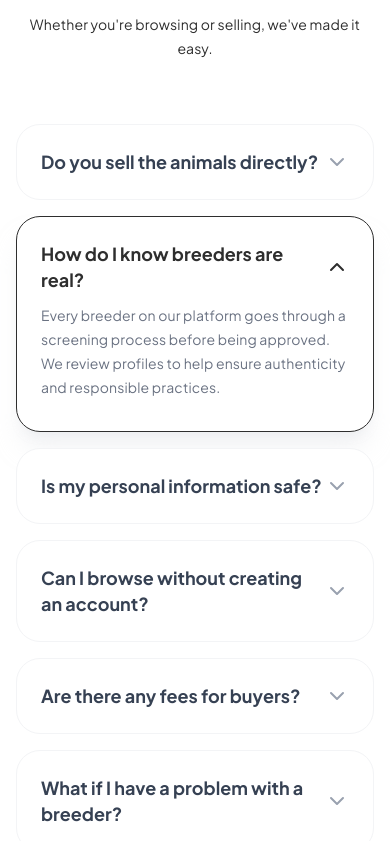
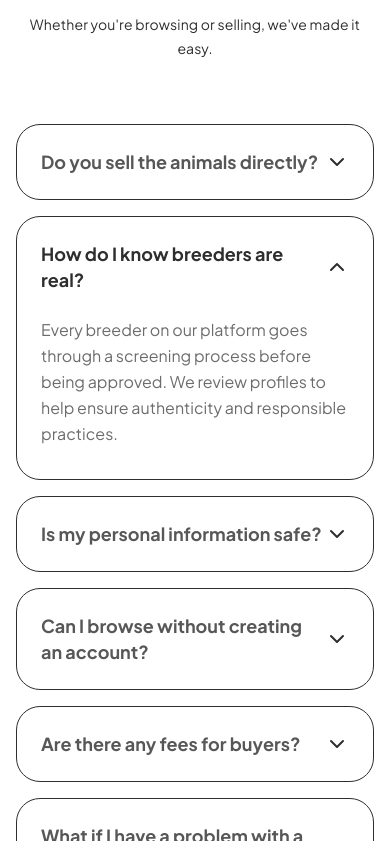
Before and after one commit to NH-Shohan/pets-plus, a Next.js app: page / in a window 390 px wide. Shown: the part 5943-6784 px from the top of the page. Built offline with nearby package versions, Linux system fonts and the light colour scheme.

Commit message:
feat: animate footer links; refactor: adjust responsive typography and update FAQ component styling.

```diff
--- a/src/app/globals.css
+++ b/src/app/globals.css
@@ -63,7 +63,14 @@ body {
 
   @media (min-width: 1024px) {
     .text-hero-primary {
-      font-size: 100px;
+      font-size: 84px;
+      line-height: 88px;
+    }
+  }
+
+  @media (min-width: 1440px) {
+    .text-hero-primary {
+      font-size: 92px;
       line-height: 90px;
     }
   }
@@ -83,14 +90,21 @@ body {
 
   @media (min-width: 768px) {
     .text-hero-secondary {
-      font-size: 64px;
+      font-size: 56px;
       line-height: 68px;
     }
   }
 
   @media (min-width: 1024px) {
     .text-hero-secondary {
-      font-size: 80px;
+      font-size: 56px;
+      line-height: 100%;
+    }
+  }
+
+  @media (min-width: 1440px) {
+    .text-hero-secondary {
+      font-size: 64px;
       line-height: 100%;
     }
   }
@@ -117,6 +131,13 @@ body {
 
   @media (min-width: 1024px) {
     .text-hero-tertiary {
+      font-size: 54px;
+      line-height: 58px;
+    }
+  }
+
+  @media (min-width: 1440px) {
+    .text-hero-tertiary {
       font-size: 60px;
       line-height: 60px;
     }
@@ -137,6 +158,13 @@ body {
   }
 
   @media (min-width: 1024px) {
+    .text-display-large {
+      font-size: 36px;
+      line-height: 100%;
+    }
+  }
+
+  @media (min-width: 1440px) {
     .text-display-large {
       font-size: 40px;
       line-height: 100%;
@@ -159,6 +187,13 @@ body {
 
   @media (min-width: 1024px) {
     .text-display-medium {
+      font-size: 26px;
+      line-height: 24px;
+    }
+  }
+
+  @media (min-width: 1440px) {
+    .text-display-medium {
       font-size: 30px;
       line-height: 24px;
     }
@@ -179,6 +214,13 @@ body {
   }
 
   @media (min-width: 1024px) {
+    .text-display-small {
+      font-size: 23px;
+      line-height: 31px;
+    }
+  }
+
+  @media (min-width: 1440px) {
     .text-display-small {
       font-size: 26px;
       line-height: 34px;
@@ -202,6 +244,13 @@ body {
 
   @media (min-width: 1024px) {
     .text-heading-large {
+      font-size: 22px;
+      line-height: 30px;
+    }
+  }
+
+  @media (min-width: 1440px) {
+    .text-heading-large {
       font-size: 24px;
       line-height: 34px;
     }
@@ -216,6 +265,13 @@ body {
 
   @media (min-width: 1024px) {
     .text-heading-medium {
+      font-size: 17px;
+      line-height: 27px;
+    }
+  }
+
+  @media (min-width: 1440px) {
+    .text-heading-medium {
       font-size: 18px;
       line-height: 30px;
     }
@@ -229,6 +285,13 @@ body {
   }
 
   @media (min-width: 1024px) {
+    .text-heading-small {
+      font-size: 16px;
+      line-height: 42px;
+    }
+  }
+
+  @media (min-width: 1440px) {
     .text-heading-small {
       font-size: 18px;
       line-height: 50px;
--- a/src/components/layout/Footer.tsx
+++ b/src/components/layout/Footer.tsx
@@ -1,4 +1,9 @@
+'use client';
+
+import AnimateInView from '@/components/ui/AnimateInView';
+import { defaultStagger, defaultTransition, fadeUp } from '@/lib/animations';
 import { Heart } from 'lucide-react';
+import { motion } from 'motion/react';
 import Image from 'next/image';
 import Link from 'next/link';
 
@@ -67,9 +72,12 @@ const Footer = () => {
           </div>
 
           {/* Links Columns - Responsive grid */}
-          <div className="md:col-span-4 lg:col-span-9 grid grid-cols-2 md:grid-cols-3 lg:grid-cols-5 gap-8">
+          <AnimateInView
+            variants={defaultStagger}
+            className="md:col-span-4 lg:col-span-9 grid grid-cols-2 md:grid-cols-3 lg:grid-cols-5 gap-8"
+          >
             {FOOTER_SECTIONS.map((section) => (
-              <div key={section.title} className="space-y-2">
+              <motion.div key={section.title} variants={fadeUp} transition={defaultTransition} className="space-y-2">
                 <h4 className="text-heading-medium text-left! text-paragraph">{section.title}</h4>
                 <ul className="space-y-0 text-sm">
                   {section.links.map((link) => (
@@ -80,9 +88,9 @@ const Footer = () => {
                     </li>
                   ))}
                 </ul>
-              </div>
+              </motion.div>
             ))}
-          </div>
+          </AnimateInView>
         </div>
 
         {/* Bottom Bar - Refined with subtle border and better hierarchy */}
--- a/src/components/sections/FAQ.tsx
+++ b/src/components/sections/FAQ.tsx
@@ -1,7 +1,7 @@
-"use client";
+'use client';
 
-import { useState } from "react";
-import { ChevronDown } from "lucide-react";
+import { ChevronDown } from 'lucide-react';
+import { useState } from 'react';
 
 /*
   FAQ Section
@@ -12,39 +12,39 @@ import { ChevronDown } from "lucide-react";
 
 const faqData = [
   {
-    question: "Do you sell the animals directly?",
+    question: 'Do you sell the animals directly?',
     answer:
-      "No, Pets&Plus is a marketplace that connects buyers with verified breeders. We facilitate the discovery and connection process, but the actual transaction and care transfer happen between you and the breeder.",
+      'No, Pets&Plus is a marketplace that connects buyers with verified breeders. We facilitate the discovery and connection process, but the actual transaction and care transfer happen between you and the breeder.',
   },
   {
-    question: "How do I know breeders are real?",
+    question: 'How do I know breeders are real?',
     answer:
-      "Every breeder on our platform goes through a screening process before being approved. We review profiles to help ensure authenticity and responsible practices.",
+      'Every breeder on our platform goes through a screening process before being approved. We review profiles to help ensure authenticity and responsible practices.',
   },
   {
-    question: "Is my personal information safe?",
+    question: 'Is my personal information safe?',
     answer:
-      "Absolutely. We use industry-standard encryption and security protocols to protect your data. We never share your personal information with third parties without your explicit consent.",
+      'Absolutely. We use industry-standard encryption and security protocols to protect your data. We never share your personal information with third parties without your explicit consent.',
   },
   {
-    question: "Can I browse without creating an account?",
+    question: 'Can I browse without creating an account?',
     answer:
-      "Yes, you can browse all listings and breeder profiles without an account. However, you will need to create a free account to contact breeders or save your favorite listings.",
+      'Yes, you can browse all listings and breeder profiles without an account. However, you will need to create a free account to contact breeders or save your favorite listings.',
   },
   {
-    question: "Are there any fees for buyers?",
+    question: 'Are there any fees for buyers?',
     answer:
-      "Browsing and contacting breeders on Pets&Plus is completely free for buyers. We do not charge any commission or service fees to those looking for their next pet.",
+      'Browsing and contacting breeders on Pets&Plus is completely free for buyers. We do not charge any commission or service fees to those looking for their next pet.',
   },
   {
-    question: "What if I have a problem with a breeder?",
+    question: 'What if I have a problem with a breeder?',
     answer:
-      "We take all reports seriously. If you encounter any issues, our support team is here to help mediate and investigate. We maintain strict community guidelines to ensure a safe environment.",
+      'We take all reports seriously. If you encounter any issues, our support team is here to help mediate and investigate. We maintain strict community guidelines to ensure a safe environment.',
   },
   {
-    question: "Do you guarantee the listings?",
+    question: 'Do you guarantee the listings?',
     answer:
-      "While we verify breeders, we recommend all buyers perform their own due diligence, visit the breeder in person when possible, and ask for health certifications. We provide the tools to help you make an informed decision.",
+      'While we verify breeders, we recommend all buyers perform their own due diligence, visit the breeder in person when possible, and ask for health certifications. We provide the tools to help you make an informed decision.',
   },
 ];
 
@@ -72,43 +72,47 @@ const FAQ = () => {
             <div
               key={index}
               className={`group bg-white rounded-3xl border transition-all duration-300 ${
-                openIndex === index
-                  ? "border-foreground shadow-xl shadow-gray-200/50"
-                  : "border-gray-100 hover:border-gray-200 hover:shadow-md"
+                openIndex === index ? 'border-foreground' : 'hover:shadow-sm'
               }`}
+              style={{
+                borderColor: openIndex === index ? undefined : 'var(--color-border)',
+                ...(openIndex !== index &&
+                  ({
+                    '--tw-shadow-color': 'var(--color-surface-light)',
+                  } as React.CSSProperties)),
+              }}
             >
               <button
                 onClick={() => toggleFAQ(index)}
-                className={`w-full flex items-center justify-between pt-6 md:pt-8 px-6 md:px-8 pb-6 md:pb-8 text-left outline-none transition-[padding] duration-300 ease-out ${
-                  openIndex === index ? "pb-2.5!" : ""
-                }`}
+                className="w-full flex items-center justify-between p-6 md:p-8 text-left outline-none cursor-pointer"
               >
                 <span
-                  className={`text-heading-large transition-colors duration-300 ${
-                    openIndex === index ? "text-foreground" : "text-gray-700"
-                  }`}
+                  className="text-heading-large transition-colors duration-300"
+                  style={{
+                    color: openIndex === index ? 'var(--color-foreground)' : 'var(--color-foreground)',
+                    opacity: openIndex === index ? 1 : 0.8,
+                  }}
                 >
                   {faq.question}
                 </span>
-                <div
-                  className={`transition-transform duration-300 ${openIndex === index ? "rotate-180" : ""}`}
-                >
+                <div className={`transition-transform duration-300 ${openIndex === index ? 'rotate-180' : ''}`}>
                   <ChevronDown
                     size={24}
-                    className={
-                      openIndex === index ? "text-foreground" : "text-gray-400"
-                    }
+                    style={{ color: openIndex === index ? 'var(--color-foreground)' : 'var(--color-light)' }}
                   />
                 </div>
               </button>
 
               <div
                 className={`grid transition-[grid-template-rows] duration-300 ease-out ${
-                  openIndex === index ? "grid-rows-[1fr]" : "grid-rows-[0fr]"
+                  openIndex === index ? 'grid-rows-[1fr]' : 'grid-rows-[0fr]'
                 }`}
               >
                 <div className="min-h-0 overflow-hidden">
-                  <div className="px-6 md:px-8 pb-8 text-gray-500 text-body-medium text-left!">
+                  <div
+                    className="px-6 md:px-8 pb-8 text-base leading-relaxed md:text-lg"
+                    style={{ color: 'var(--color-foreground)', opacity: 0.7 }}
+                  >
                     {faq.answer}
                   </div>
                 </div>
```
